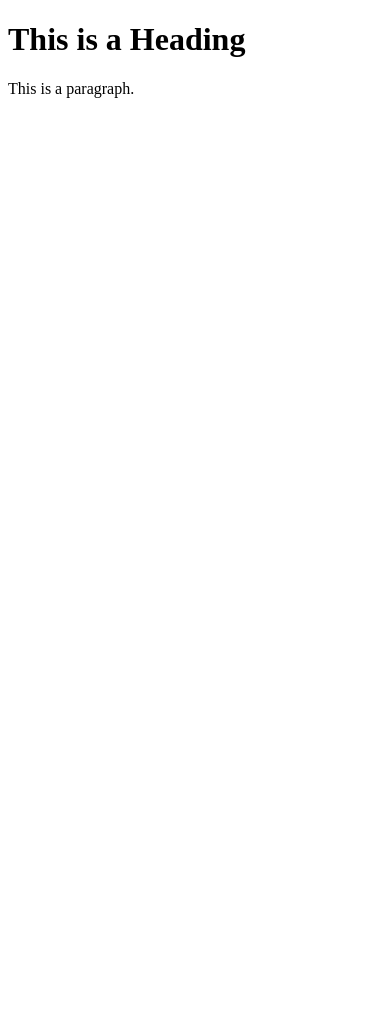
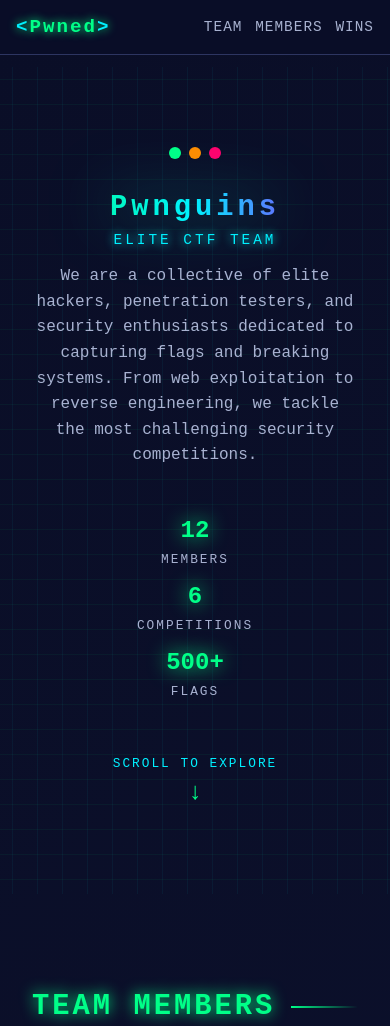
Before and after one commit to Pwnguins/pwnguins.github.io, a plain HTML site: page index.html in a window 390 px wide. Shown: the top 1026 px of the page. Before the commit the page ends 844 px from the top, so only its background shows below. Drawn offline with Linux system fonts and the light colour scheme.

Commit message:
New website

```diff
--- a/index.html
+++ b/index.html
@@ -1,12 +1,97 @@
 <!DOCTYPE html>
-<html>
-  <head>
-    <title>Page Title</title>
-  </head>
-  <body>
+<html lang="en">
 
-    <h1>This is a Heading</h1>
-    <p>This is a paragraph.</p>
+<head>
+  <meta charset="UTF-8">
+  <meta name="viewport" content="width=device-width, initial-scale=1.0">
+  <title>Pwnguins</title>
+  <link rel="stylesheet" href="style.css">
+</head>
 
-  </body>
+<body>
+  <!-- Navigation -->
+  <nav class="navbar">
+    <div class="nav-content">
+      <div class="logo">
+        <span class="bracket">&lt;</span>Pwned<span class="bracket">&gt;</span>
+      </div>
+      <ul class="nav-links">
+        <li><a href="#intro" onclick="scrollToSection('intro')">TEAM</a></li>
+        <li><a href="#members" onclick="scrollToSection('members')">MEMBERS</a></li>
+        <li><a href="#competitions" onclick="scrollToSection('competitions')">WINS</a></li>
+      </ul>
+    </div>
+  </nav>
+
+  <!-- Hero/Intro Section -->
+  <section id="intro" class="hero">
+    <div class="hero-content">
+      <div class="terminal-header">
+        <span class="terminal-dot"></span>
+        <span class="terminal-dot"></span>
+        <span class="terminal-dot"></span>
+      </div>
+      <h1 class="hero-title">Pwnguins</h1>
+      <p class="hero-subtitle">ELITE CTF TEAM</p>
+      <p class="hero-description">
+        We are a collective of elite hackers, penetration testers, and security enthusiasts
+        dedicated to capturing flags and breaking systems. From web exploitation to reverse
+        engineering, we tackle the most challenging security competitions.
+      </p>
+      <div class="hero-stats">
+        <div class="stat">
+          <span class="stat-number" id="member_count">15</span>
+          <span class="stat-label">MEMBERS</span>
+        </div>
+        <div class="stat">
+          <span class="stat-number" id="competition_count">50+</span>
+          <span class="stat-label">COMPETITIONS</span>
+        </div>
+        <div class="stat">
+          <span class="stat-number">500+</span>
+          <span class="stat-label">FLAGS</span>
+        </div>
+      </div>
+      <div class="scroll-indicator">
+        <div class="scroll-text">SCROLL TO EXPLORE</div>
+        <div class="scroll-arrow">↓</div>
+      </div>
+    </div>
+    <div class="hero-bg">
+      <div class="grid"></div>
+    </div>
+  </section>
+
+  <section id="members" class="members">
+    <div class="section-header">
+      <h2>TEAM MEMBERS</h2>
+      <div class="header-line"></div>
+    </div>
+
+    <div class="members-grid">
+    </div>
+  </section>
+
+  <section id="competitions" class="competitions">
+    <div class="section-header">
+      <h2>COMPETITIONS</h2>
+      <div class="header-line"></div>
+    </div>
+
+    <div class="competitions-grid">
+    </div>
+  </section>
+
+  <!-- Footer -->
+  <footer class="footer">
+    <div class="footer-content">
+      <p class="footer-text">PWNGUINS CTF TEAM © 2025</p>
+      <div class="footer-divider"></div>
+      <p class="footer-text">CAPTURE THE FLAG. BREAK THE CODE. BECOME THE HACKER.</p>
+    </div>
+  </footer>
+
+  <script src="script.js"></script>
+</body>
+
 </html>
--- /dev/null
+++ b/script.js
@@ -0,0 +1,92 @@
+// Team members data
+const teamMembers = [
+    { name: 'Shirozo', role: 'Web Wizzard', desc: 'Web exploitation', 'avatar' : 'https://avatars.githubusercontent.com/u/109609284' },
+    { name: 'Slaine', role: 'Binary Ninja', desc: 'Binary Exploitation', 'avatar' : 'https://avatars.githubusercontent.com/u/178123217' },
+    { name: 'Gabrielkaos', role: 'CTF Wizzard', desc: 'All around Master', 'avatar' : 'https://avatars.githubusercontent.com/u/95947441' },
+    { name: 'DavonGT', role: 'Binary Ninja & Cipher Breaker', desc: 'Memory corruption & heap exploitation', 'avatar' : 'https://avatars.githubusercontent.com/u/83522516' },
+    { name: 'xespa', role: 'Cipher Breaker', desc: 'Cryptanalysis & code breaking', 'avatar' : "https://avatars.githubusercontent.com/u/214936859"},
+    { name: 'kayate16', role: 'Web Wizzard, Network Master & Binary Master', desc: 'Web exploitation, Networking, and Binary Master', 'avatar' : "https://avatars.githubusercontent.com/u/199811195"},
+    { name: 'benogania', role: 'Web Wizzard & Cipher Breaker', desc: 'Web exploitation and Cryptanalysis & code breaking', 'avatar' : "https://avatars.githubusercontent.com/u/175018261"},
+    { name: 'zxoreo', role: 'Web Wizzard', desc: 'Web exploitation', 'avatar' : "https://avatars.githubusercontent.com/u/247798468"},
+    { name: 'greyx360', role: 'Digital Sleuth', desc: 'Forensics and data recovery specialist', 'avatar' : "https://avatars.githubusercontent.com/u/247801334"},
+    { name: 'Eleaczar Arma', role: 'Coach', desc: 'CTF coach forging rookies into reverse-engineering warriors and exploit machines.', 'avatar' : "https://avatars.githubusercontent.com/u/114586098"},
+    { name: 'Kenneth Rey Afable', role: 'Coach', desc: 'Strategist, mentor, and the silent force behind every captured flag.', 'avatar' : "#"},
+    { name: 'Francis Ahmed Claro', role: 'Coach', desc: 'Guiding the squad with precision, pressure, and pure cyber grit.', 'avatar' : "#"},
+];
+
+// Competition data
+const competitions = [
+    { name: 'Trend Micro UCTF', year: 2024, place: 77, date: 'Aug 2024' },
+    { name: 'BDSEC CTF', year: 2025, place: '82/642', date: 'Jul 2025' },
+    { name: 'Kaspersky CTF', year: 2025, place: '30/716', date: 'Aug 2025' },
+    { name: 'Trend Micro UCTF', year: 2025, place: '8/199', date: 'Aug 2025' },
+    { name: 'Hack4Gov 2025', year: 2025, place: 4, date: 'Dec 2025' },
+    { name: 'Hack4Gov 2025', year: 2025, place: 10, date: 'Dec 2025' },
+];
+
+// Populate team members
+function populateMembers() {
+    const grid = document.querySelector('.members-grid');
+    const count = document.getElementById('member_count');
+    count.innerHTML = teamMembers.length
+    grid.innerHTML = teamMembers.map((member, index) => `
+        <div class="member-card">
+            <div class="member-avatar">
+                <img style="width : 100px; border-radius: 99999%;" src="${member.avatar}"/>
+            </div>
+            <div class="member-name">${member.name}</div>
+            <div class="member-role">${member.role}</div>
+            <div class="member-desc">${member.desc}</div>
+        </div>
+    `).join('');
+}
+
+// Populate competitions
+function populateCompetitions() {
+    const grid = document.querySelector('.competitions-grid');
+    const count = document.getElementById('competition_count');
+    count.innerHTML = competitions.length
+    grid.innerHTML = competitions.map((comp, index) => `
+        <div class="comp-card">
+            <div class="comp-name">${comp.name}</div>
+            <div class="comp-year">${comp.year}</div>
+            <div class="comp-flags">${comp.place}</div>
+            <div class="comp-flags-label">Placement</div>
+            <div class="comp-date">${comp.date}</div>
+        </div>
+    `).join('');
+}
+
+// Smooth scroll to section
+function scrollToSection(sectionId) {
+    const element = document.getElementById(sectionId);
+    if (element) {
+        element.scrollIntoView({ behavior: 'smooth' });
+    }
+}
+
+// Initialize on page load
+document.addEventListener('DOMContentLoaded', () => {
+    populateMembers();
+    populateCompetitions();
+
+    // Add hover effects to nav links
+    const navLinks = document.querySelectorAll('.nav-links a');
+    navLinks.forEach(link => {
+        link.addEventListener('mouseenter', function() {
+            this.style.textShadow = '0 0 15px var(--neon-green)';
+        });
+        link.addEventListener('mouseleave', function() {
+            this.style.textShadow = 'none';
+        });
+    });
+});
+
+// Parallax effect on scroll
+window.addEventListener('scroll', () => {
+    const scrolled = window.pageYOffset;
+    const grid = document.querySelector('.grid');
+    if (grid) {
+        grid.style.transform = `translateY(${scrolled * 0.5}px)`;
+    }
+});
--- /dev/null
+++ b/style.css
@@ -0,0 +1,526 @@
+* {
+    margin: 0;
+    padding: 0;
+    box-sizing: border-box;
+}
+
+:root {
+    --bg-primary: #0a0e27;
+    --bg-secondary: #1a1f3a;
+    --text-primary: #e0e6ff;
+    --text-secondary: #a8b2d1;
+    --neon-green: #00ff88;
+    --neon-cyan: #00f0ff;
+    --neon-purple: #b700ff;
+    --neon-pink: #ff006e;
+    --accent-orange: #ff8c00;
+    --border-color: #2d3561;
+}
+
+html {
+    scroll-behavior: smooth;
+}
+
+body {
+    font-family: 'Courier New', monospace;
+    background: linear-gradient(135deg, var(--bg-primary) 0%, #0f1535 100%);
+    color: var(--text-primary);
+    overflow-x: hidden;
+}
+
+/* ===== NAVBAR ===== */
+.navbar {
+    position: fixed;
+    top: 0;
+    width: 100%;
+    background: rgba(10, 14, 39, 0.95);
+    backdrop-filter: blur(10px);
+    border-bottom: 1px solid var(--border-color);
+    z-index: 1000;
+    padding: 1rem 0;
+}
+
+.nav-content {
+    max-width: 1400px;
+    margin: 0 auto;
+    display: flex;
+    justify-content: space-between;
+    align-items: center;
+    padding: 0 2rem;
+}
+
+.logo {
+    font-size: 1.5rem;
+    font-weight: bold;
+    letter-spacing: 2px;
+    color: var(--neon-green);
+    text-shadow: 0 0 10px var(--neon-green);
+}
+
+.bracket {
+    color: var(--neon-cyan);
+}
+
+.nav-links {
+    display: flex;
+    list-style: none;
+    gap: 2rem;
+}
+
+.nav-links a {
+    color: var(--text-secondary);
+    text-decoration: none;
+    font-size: 0.9rem;
+    letter-spacing: 1px;
+    transition: all 0.3s ease;
+    position: relative;
+}
+
+.nav-links a:hover {
+    color: var(--neon-green);
+    text-shadow: 0 0 8px var(--neon-green);
+}
+
+/* ===== HERO SECTION ===== */
+.hero {
+    min-height: 100vh;
+    display: flex;
+    align-items: center;
+    justify-content: center;
+    position: relative;
+    overflow: hidden;
+    margin-top: 60px;
+}
+
+.hero-bg {
+    position: absolute;
+    top: 0;
+    left: 0;
+    width: 100%;
+    height: 100%;
+    z-index: -1;
+}
+
+.grid {
+    width: 100%;
+    height: 100%;
+    background-image:
+        linear-gradient(0deg, transparent 24%, rgba(0, 255, 136, 0.05) 25%, rgba(0, 255, 136, 0.05) 26%, transparent 27%, transparent 74%, rgba(0, 255, 136, 0.05) 75%, rgba(0, 255, 136, 0.05) 76%, transparent 77%, transparent),
+        linear-gradient(90deg, transparent 24%, rgba(0, 240, 255, 0.05) 25%, rgba(0, 240, 255, 0.05) 26%, transparent 27%, transparent 74%, rgba(0, 240, 255, 0.05) 75%, rgba(0, 240, 255, 0.05) 76%, transparent 77%, transparent);
+    background-size: 50px 50px;
+    animation: gridMove 20s linear infinite;
+}
+
+@keyframes gridMove {
+    0% { transform: translateY(0); }
+    100% { transform: translateY(50px); }
+}
+
+.hero-content {
+    z-index: 1;
+    text-align: center;
+    max-width: 900px;
+    padding: 0 2rem;
+}
+
+.terminal-header {
+    display: flex;
+    gap: 0.5rem;
+    justify-content: center;
+    margin-bottom: 2rem;
+}
+
+.terminal-dot {
+    width: 12px;
+    height: 12px;
+    border-radius: 50%;
+    display: inline-block;
+}
+
+.terminal-dot:nth-child(1) { background: var(--neon-green); }
+.terminal-dot:nth-child(2) { background: var(--accent-orange); }
+.terminal-dot:nth-child(3) { background: var(--neon-pink); }
+
+.hero-title {
+    font-size: clamp(3rem, 10vw, 8rem);
+    font-weight: bold;
+    letter-spacing: 4px;
+    margin-bottom: 0.5rem;
+    background: linear-gradient(90deg, var(--neon-green), var(--neon-cyan), var(--neon-purple));
+    -webkit-background-clip: text;
+    -webkit-text-fill-color: transparent;
+    background-clip: text;
+    animation: glow 3s ease-in-out infinite;
+}
+
+@keyframes glow {
+    0%, 100% { filter: drop-shadow(0 0 20px rgba(0, 255, 136, 0.5)); }
+    50% { filter: drop-shadow(0 0 40px rgba(0, 240, 255, 0.8)); }
+}
+
+.hero-subtitle {
+    font-size: 1.2rem;
+    color: var(--neon-cyan);
+    letter-spacing: 3px;
+    margin-bottom: 1rem;
+    text-shadow: 0 0 10px var(--neon-cyan);
+}
+
+.hero-description {
+    font-size: 1rem;
+    color: var(--text-secondary);
+    line-height: 1.6;
+    margin-bottom: 3rem;
+    max-width: 700px;
+    margin-left: auto;
+    margin-right: auto;
+}
+
+.hero-stats {
+    display: flex;
+    justify-content: center;
+    gap: 3rem;
+    margin-bottom: 3rem;
+    flex-wrap: wrap;
+}
+
+.stat {
+    display: flex;
+    flex-direction: column;
+    align-items: center;
+    gap: 0.5rem;
+}
+
+.stat-number {
+    font-size: 2.5rem;
+    color: var(--neon-green);
+    font-weight: bold;
+    text-shadow: 0 0 20px var(--neon-green);
+}
+
+.stat-label {
+    font-size: 0.8rem;
+    color: var(--text-secondary);
+    letter-spacing: 2px;
+}
+
+.scroll-indicator {
+    display: flex;
+    flex-direction: column;
+    align-items: center;
+    gap: 0.5rem;
+    margin-top: 3rem;
+    animation: float 2s ease-in-out infinite;
+}
+
+@keyframes float {
+    0%, 100% { transform: translateY(0); }
+    50% { transform: translateY(10px); }
+}
+
+.scroll-text {
+    font-size: 0.8rem;
+    color: var(--neon-cyan);
+    letter-spacing: 2px;
+}
+
+.scroll-arrow {
+    font-size: 1.5rem;
+    color: var(--neon-green);
+}
+
+/* ===== MEMBERS SECTION ===== */
+.members {
+    min-height: 100vh;
+    padding: 6rem 2rem;
+    max-width: 1400px;
+    margin: 0 auto;
+}
+
+.section-header {
+    display: flex;
+    align-items: center;
+    gap: 1rem;
+    margin-bottom: 4rem;
+}
+
+.section-header h2 {
+    font-size: 2.5rem;
+    letter-spacing: 3px;
+    color: var(--neon-green);
+    text-shadow: 0 0 15px var(--neon-green);
+}
+
+.header-line {
+    flex: 1;
+    height: 2px;
+    background: linear-gradient(90deg, var(--neon-green) 0%, transparent 100%);
+}
+
+.members-grid {
+    display: grid;
+    grid-template-columns: repeat(auto-fit, minmax(300px, 1fr));
+    gap: 2rem;
+}
+
+.member-card {
+    background: linear-gradient(135deg, rgba(26, 31, 58, 0.8) 0%, rgba(45, 53, 97, 0.5) 100%);
+    border: 1px solid var(--border-color);
+    border-radius: 8px;
+    padding: 1.5rem;
+    position: relative;
+    overflow: hidden;
+    transition: all 0.3s ease;
+    cursor: pointer;
+}
+
+.member-card::before {
+    content: '';
+    position: absolute;
+    top: -50%;
+    left: -50%;
+    width: 200%;
+    height: 200%;
+    background: linear-gradient(45deg, transparent, rgba(0, 255, 136, 0.1), transparent);
+    transform: rotate(45deg);
+    animation: cardShine 3s infinite;
+}
+
+@keyframes cardShine {
+    0% { transform: translateX(-100%) translateY(-100%) rotate(45deg); }
+    100% { transform: translateX(100%) translateY(100%) rotate(45deg); }
+}
+
+.member-card:hover {
+    border-color: var(--neon-green);
+    box-shadow: 0 0 20px rgba(0, 255, 136, 0.3);
+    transform: translateY(-5px);
+}
+
+.member-avatar {
+    width: 80px;
+    height: 80px;
+    border-radius: 50%;
+    background: linear-gradient(135deg, var(--neon-cyan), var(--neon-green));
+    margin-bottom: 1rem;
+    display: flex;
+    align-items: center;
+    justify-content: center;
+    font-weight: bold;
+    font-size: 1.5rem;
+    position: relative;
+    z-index: 1;
+}
+
+.member-name {
+    font-size: 1.3rem;
+    font-weight: bold;
+    color: var(--neon-cyan);
+    margin-bottom: 0.5rem;
+    position: relative;
+    z-index: 1;
+    letter-spacing: 1px;
+}
+
+.member-role {
+    font-size: 0.9rem;
+    color: var(--neon-green);
+    margin-bottom: 0.5rem;
+    position: relative;
+    z-index: 1;
+    text-transform: uppercase;
+}
+
+.member-desc {
+    font-size: 0.85rem;
+    color: var(--text-secondary);
+    line-height: 1.5;
+    position: relative;
+    z-index: 1;
+}
+
+/* ===== COMPETITIONS SECTION ===== */
+.competitions {
+    min-height: 100vh;
+    padding: 6rem 2rem;
+    background: linear-gradient(135deg, rgba(0, 255, 136, 0.02) 0%, rgba(0, 240, 255, 0.02) 100%);
+    max-width: 1400px;
+    margin: 0 auto;
+}
+
+.competitions-grid {
+    display: grid;
+    grid-template-columns: repeat(auto-fit, minmax(280px, 1fr));
+    gap: 2rem;
+}
+
+.comp-card {
+    background: linear-gradient(135deg, rgba(26, 31, 58, 0.9) 0%, rgba(45, 53, 97, 0.6) 100%);
+    border: 1px solid var(--border-color);
+    border-radius: 8px;
+    padding: 1.5rem;
+    position: relative;
+    overflow: hidden;
+    transition: all 0.3s ease;
+}
+
+.comp-card::after {
+    content: '';
+    position: absolute;
+    top: 0;
+    right: 0;
+    width: 2px;
+    height: 100%;
+    background: linear-gradient(180deg, var(--neon-green) 0%, transparent 100%);
+    animation: scanline 2s infinite;
+}
+
+@keyframes scanline {
+    0% { opacity: 0.5; }
+    50% { opacity: 1; }
+    100% { opacity: 0.5; }
+}
+
+.comp-card:hover {
+    border-color: var(--neon-pink);
+    box-shadow: 0 0 15px rgba(255, 0, 110, 0.3);
+    transform: translateY(-3px);
+}
+
+.comp-rank {
+    display: inline-block;
+    background: linear-gradient(90deg, var(--neon-green), var(--neon-cyan));
+    -webkit-background-clip: text;
+    -webkit-text-fill-color: transparent;
+    background-clip: text;
+    font-weight: bold;
+    margin-bottom: 0.5rem;
+    font-size: 0.8rem;
+}
+
+.comp-name {
+    font-size: 1.3rem;
+    color: var(--neon-cyan);
+    margin-bottom: 0.5rem;
+    letter-spacing: 1px;
+}
+
+.comp-year {
+    font-size: 0.9rem;
+    color: var(--text-secondary);
+    margin-bottom: 1rem;
+}
+
+.comp-flags {
+    font-size: 2rem;
+    color: var(--neon-green);
+    font-weight: bold;
+    margin-bottom: 0.5rem;
+    text-shadow: 0 0 10px var(--neon-green);
+}
+
+.comp-flags-label {
+    font-size: 0.75rem;
+    color: var(--text-secondary);
+    letter-spacing: 1px;
+    margin-bottom: 0.5rem;
+}
+
+.comp-date {
+    font-size: 0.8rem;
+    color: var(--neon-pink);
+}
+
+/* ===== FOOTER ===== */
+.footer {
+    padding: 3rem 2rem;
+    border-top: 1px solid var(--border-color);
+    background: rgba(10, 14, 39, 0.8);
+}
+
+.footer-content {
+    max-width: 1400px;
+    margin: 0 auto;
+    text-align: center;
+}
+
+.footer-text {
+    color: var(--text-secondary);
+    font-size: 0.9rem;
+    letter-spacing: 1px;
+    margin: 0.5rem 0;
+}
+
+.footer-divider {
+    width: 50px;
+    height: 1px;
+    background: var(--neon-green);
+    margin: 1rem auto;
+}
+
+/* ===== RESPONSIVE ===== */
+@media (max-width: 768px) {
+    .nav-links {
+        gap: 1rem;
+    }
+
+    .hero-title {
+        font-size: 2.5rem;
+    }
+
+    .hero-stats {
+        gap: 1.5rem;
+    }
+
+    .stat-number {
+        font-size: 1.8rem;
+    }
+
+    .section-header h2 {
+        font-size: 1.8rem;
+    }
+
+    .members-grid {
+        grid-template-columns: 1fr;
+    }
+
+    .competitions-grid {
+        grid-template-columns: 1fr;
+    }
+}
+
+@media (max-width: 480px) {
+    .nav-content {
+        padding: 0 1rem;
+    }
+
+    .logo {
+        font-size: 1.2rem;
+    }
+
+    .nav-links {
+        gap: 0.8rem;
+        font-size: 0.8rem;
+    }
+
+    .hero {
+        margin-top: 50px;
+    }
+
+    .hero-title {
+        font-size: 1.8rem;
+    }
+
+    .hero-subtitle {
+        font-size: 0.9rem;
+    }
+
+    .hero-stats {
+        gap: 1rem;
+        flex-direction: column;
+    }
+
+    .stat-number {
+        font-size: 1.5rem;
+    }
+}
```
